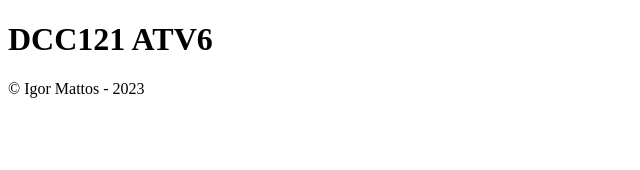
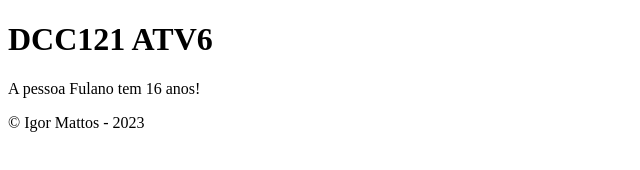
Before and after one commit to ufjf-dcc121/ufjf-dcc121-2023-1-atv6-Igor-Japa, a plain HTML site: page index.html in a window 1280 px wide. Shown: the whole page, without its empty margins (0-640 px from the left). Drawn offline with Linux system fonts and the light colour scheme.

Commit message:
Altera conteudo javascript

```diff
--- a/index.html
+++ b/index.html
@@ -11,7 +11,7 @@
         <h1>DCC121 ATV6</h1>
     </header>
     <main>
-
+        <p id="saida">A pessoa NOME tem x anos!</p>
     </main>
     <footer>
         <p>&copy; Igor Mattos - 2023</p>
@@ -28,6 +28,9 @@
         };
         pessoa.envelhecer();
         console.log(pessoa);
+        const p = document.getElementById('saida');
+        console.log(p);
+        p.innerText = `A pessoa ${pessoa.nome} tem ${pessoa.idade} anos!`;
     </script>
 </body>
 </html>
```
